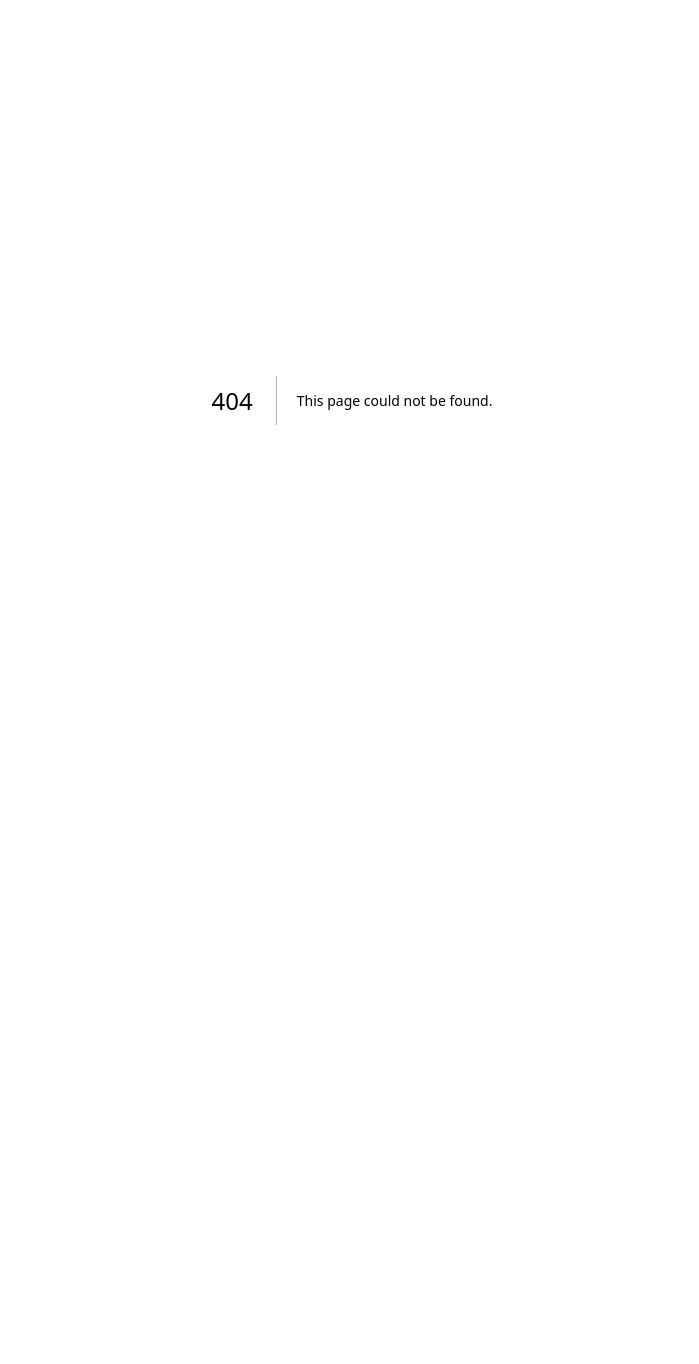
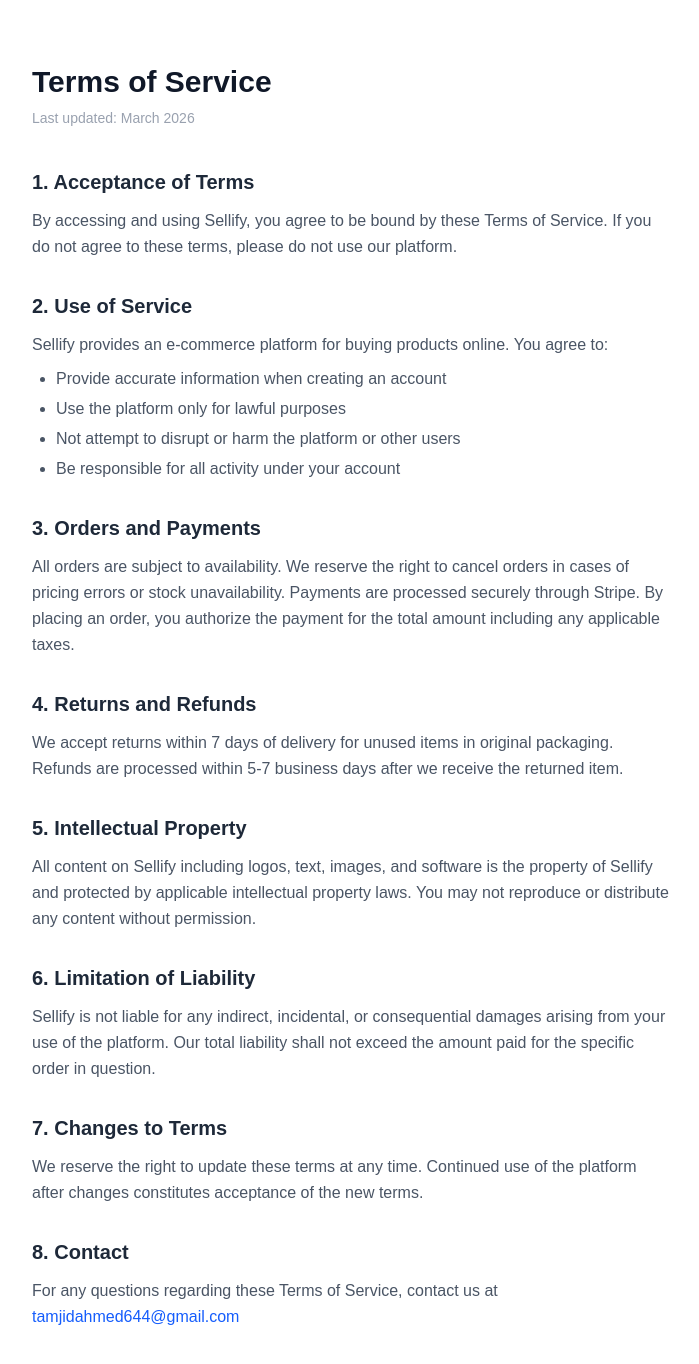
Before and after one commit to tamjidahmed0/sellify, a Next.js app: page /terms in a window 1280 px wide. Before the commit this address had no page. Shown: the top 1364 px of the page, without its empty margins (288-987 px from the left). Before the commit the page ends 800 px from the top, so only its background shows below. Built offline with nearby package versions, Linux system fonts and the light colour scheme.

Commit message:
feat: add terms & privacy page

```diff
--- /dev/null
+++ b/app/privacy/page.tsx
@@ -0,0 +1,80 @@
+export default function PrivacyPage() {
+    return (
+        <div className="lg:px-80 py-16 bg-white">
+            <h1 className="text-3xl font-bold text-gray-900 mb-2">Privacy Policy</h1>
+            <p className="text-sm text-gray-400 mb-10">Last updated: March 2026</p>
+
+            <div className="prose prose-gray max-w-none space-y-8 text-gray-600 leading-relaxed">
+
+                <section>
+                    <h2 className="text-xl font-semibold text-gray-800 mb-3">1. Information We Collect</h2>
+                    <p>
+                        When you sign in to Sellify using Google OAuth, we collect your name,
+                        email address, and profile picture provided by Google. We do not collect
+                        any additional personal information beyond what is necessary to provide
+                        our services.
+                    </p>
+                </section>
+
+                <section>
+                    <h2 className="text-xl font-semibold text-gray-800 mb-3">2. How We Use Your Information</h2>
+                    <p>We use the information we collect to:</p>
+                    <ul className="list-disc pl-6 mt-2 space-y-1">
+                        <li>Create and manage your account</li>
+                        <li>Process your orders and transactions</li>
+                        <li>Send order confirmation and shipping updates</li>
+                        <li>Improve our services and user experience</li>
+                    </ul>
+                </section>
+
+                <section>
+                    <h2 className="text-xl font-semibold text-gray-800 mb-3">3. Data Sharing</h2>
+                    <p>
+                        We do not sell, trade, or share your personal information with third parties
+                        except as necessary to process payments (Stripe) and fulfill orders.
+                        All payment information is handled securely by Stripe and we do not
+                        store your card details.
+                    </p>
+                </section>
+
+                <section>
+                    <h2 className="text-xl font-semibold text-gray-800 mb-3">4. Data Security</h2>
+                    <p>
+                        We implement appropriate security measures to protect your personal
+                        information. Your data is stored securely and access is restricted
+                        to authorized personnel only.
+                    </p>
+                </section>
+
+                <section>
+                    <h2 className="text-xl font-semibold text-gray-800 mb-3">5. Cookies</h2>
+                    <p>
+                        We use cookies and similar technologies to maintain your session
+                        and improve your experience on our platform. You can control cookie
+                        settings through your browser preferences.
+                    </p>
+                </section>
+
+                <section>
+                    <h2 className="text-xl font-semibold text-gray-800 mb-3">6. Your Rights</h2>
+                    <p>You have the right to:</p>
+                    <ul className="list-disc pl-6 mt-2 space-y-1">
+                        <li>Access your personal data</li>
+                        <li>Request deletion of your account and data</li>
+                        <li>Opt out of non-essential communications</li>
+                    </ul>
+                </section>
+
+                <section>
+                    <h2 className="text-xl font-semibold text-gray-800 mb-3">7. Contact Us</h2>
+                    <p>
+                        If you have any questions about this Privacy Policy, please contact us at{' '}
+                        <a href="mailto:tamjidahmed644@gmail.com" className="text-blue-600 hover:underline">
+                            tamjidahmed644@gmail.com
+                        </a>
+                    </p>
+                </section>
+            </div>
+        </div>
+    );
+}
--- /dev/null
+++ b/app/terms/page.tsx
@@ -0,0 +1,85 @@
+export default function TermsPage() {
+    return (
+        <div className="lg:px-80 py-16 bg-white">
+            <h1 className="text-3xl font-bold text-gray-900 mb-2">Terms of Service</h1>
+            <p className="text-sm text-gray-400 mb-10">Last updated: March 2026</p>
+
+            <div className="prose prose-gray max-w-none space-y-8 text-gray-600 leading-relaxed">
+
+                <section>
+                    <h2 className="text-xl font-semibold text-gray-800 mb-3">1. Acceptance of Terms</h2>
+                    <p>
+                        By accessing and using Sellify, you agree to be bound by these Terms of
+                        Service. If you do not agree to these terms, please do not use our platform.
+                    </p>
+                </section>
+
+                <section>
+                    <h2 className="text-xl font-semibold text-gray-800 mb-3">2. Use of Service</h2>
+                    <p>Sellify provides an e-commerce platform for buying products online. You agree to:</p>
+                    <ul className="list-disc pl-6 mt-2 space-y-1">
+                        <li>Provide accurate information when creating an account</li>
+                        <li>Use the platform only for lawful purposes</li>
+                        <li>Not attempt to disrupt or harm the platform or other users</li>
+                        <li>Be responsible for all activity under your account</li>
+                    </ul>
+                </section>
+
+                <section>
+                    <h2 className="text-xl font-semibold text-gray-800 mb-3">3. Orders and Payments</h2>
+                    <p>
+                        All orders are subject to availability. We reserve the right to cancel
+                        orders in cases of pricing errors or stock unavailability. Payments are
+                        processed securely through Stripe. By placing an order, you authorize
+                        the payment for the total amount including any applicable taxes.
+                    </p>
+                </section>
+
+                <section>
+                    <h2 className="text-xl font-semibold text-gray-800 mb-3">4. Returns and Refunds</h2>
+                    <p>
+                        We accept returns within 7 days of delivery for unused items in original
+                        packaging. Refunds are processed within 5-7 business days after we
+                        receive the returned item.
+                    </p>
+                </section>
+
+                <section>
+                    <h2 className="text-xl font-semibold text-gray-800 mb-3">5. Intellectual Property</h2>
+                    <p>
+                        All content on Sellify including logos, text, images, and software is
+                        the property of Sellify and protected by applicable intellectual property
+                        laws. You may not reproduce or distribute any content without permission.
+                    </p>
+                </section>
+
+                <section>
+                    <h2 className="text-xl font-semibold text-gray-800 mb-3">6. Limitation of Liability</h2>
+                    <p>
+                        Sellify is not liable for any indirect, incidental, or consequential
+                        damages arising from your use of the platform. Our total liability
+                        shall not exceed the amount paid for the specific order in question.
+                    </p>
+                </section>
+
+                <section>
+                    <h2 className="text-xl font-semibold text-gray-800 mb-3">7. Changes to Terms</h2>
+                    <p>
+                        We reserve the right to update these terms at any time. Continued use
+                        of the platform after changes constitutes acceptance of the new terms.
+                    </p>
+                </section>
+
+                <section>
+                    <h2 className="text-xl font-semibold text-gray-800 mb-3">8. Contact</h2>
+                    <p>
+                        For any questions regarding these Terms of Service, contact us at{' '}
+                        <a href="mailto:tamjidahmed644@gmail.com" className="text-blue-600 hover:underline">
+                            tamjidahmed644@gmail.com
+                        </a>
+                    </p>
+                </section>
+            </div>
+        </div>
+    );
+}
```
